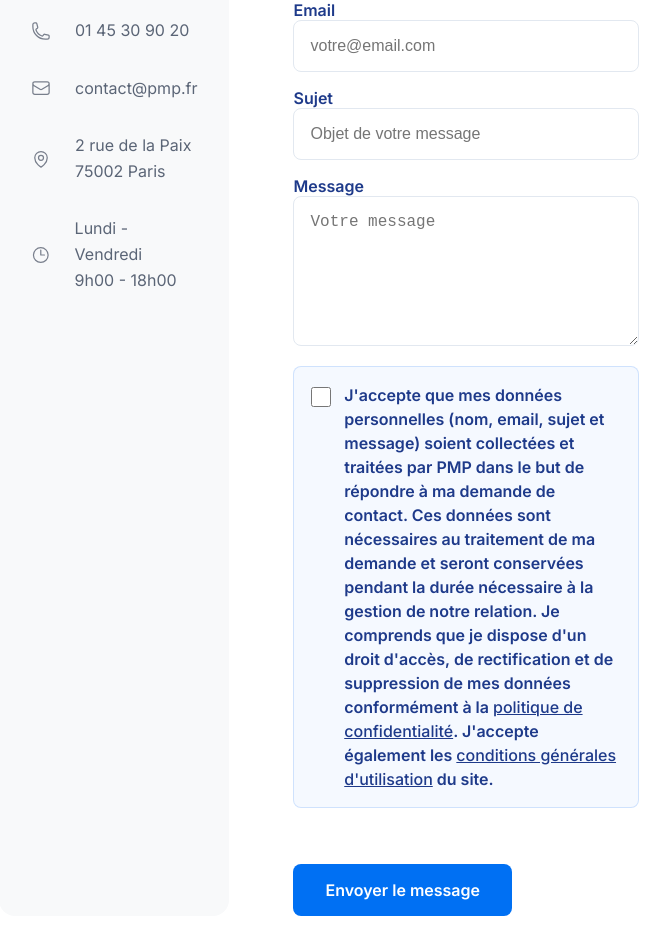
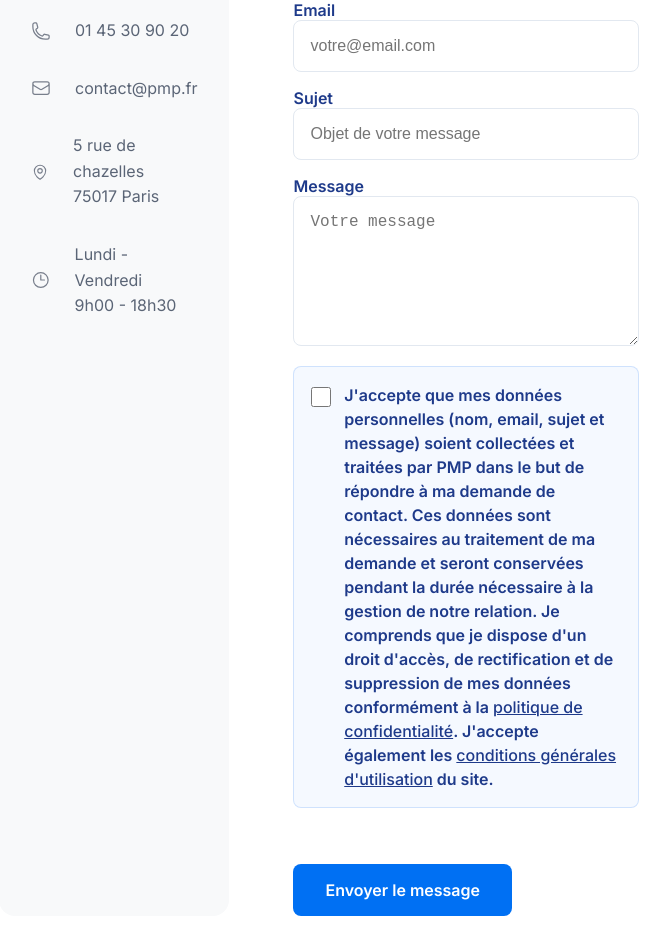
Before and after one commit to 17Sx/pmp-sv, a Next.js app: page / in a window 1280 px wide. Shown: the part 7540-8472 px from the top of the page, without its empty margins (321-991 px from the left). Built offline with nearby package versions, Linux system fonts and the light colour scheme; no server answers; the database is empty.

Commit message:
fix: contact info

```diff
--- a/app/components/ContactSection.tsx
+++ b/app/components/ContactSection.tsx
@@ -93,7 +93,7 @@ const ContactSection = () => {
               <div className={styles.contactItem}>
                 <PhoneIcon className={styles.contactIcon} />
                 <div>
-                  <a href="tel:+33182888888" className={styles.contactValue}>01 45 30 90 20</a>
+                  <a href="tel:+33145309020 <ClockIcon className={styles.contactIcon} />" className={styles.contactValue}>01 45 30 90 20</a>
                 </div>
               </div>
               <div className={styles.contactItem}>
@@ -105,13 +105,13 @@ const ContactSection = () => {
               <div className={styles.contactItem}>
                 <MapPinIcon className={styles.contactIcon} />
                 <div>
-                  <span className={styles.contactValue}>2 rue de la Paix<br />75002 Paris</span>
+                  <span className={styles.contactValue}>5 rue de chazelles<br />75017 Paris</span>
                 </div>
               </div>
               <div className={styles.contactItem}>
                 <ClockIcon className={styles.contactIcon} />
                 <div>
-                  <span className={styles.contactValue}>Lundi - Vendredi<br />9h00 - 18h00</span>
+                  <span className={styles.contactValue}>Lundi - Vendredi<br />9h00 - 18h30</span>
                 </div>
               </div>
             </div>
```
